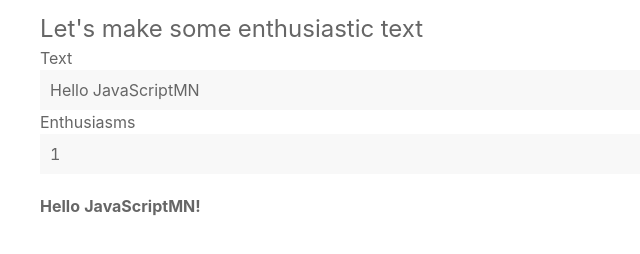
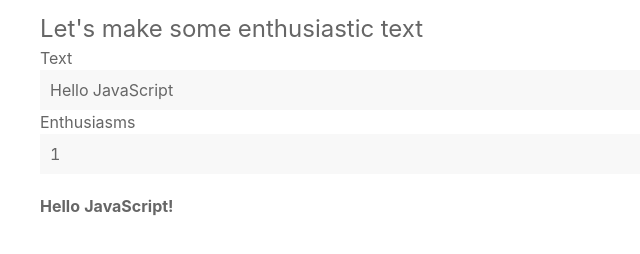
Before and after one commit to BrianMitchL/typescript-react-talk, a React (Create React App) app: page /pure in a window 1280 px wide. Shown: the part 138-392 px from the top of the page, without its empty margins (0-640 px from the left). Built offline with nearby package versions, Linux system fonts and the light colour scheme.

Commit message:
React hooks! 🥳🎉

```diff
--- a/src/areas/pure/SimpleHelpers.tsx
+++ b/src/areas/pure/SimpleHelpers.tsx
@@ -1,33 +1,23 @@
-import React, { ChangeEventHandler, Component } from 'react';
+import React, { ChangeEventHandler, useState } from 'react';
 import { display } from './simple-helpers';
 
-interface SimpleHelpersState {
-  text: string;
-  num: number;
-}
+export const SimpleHelpers = () => {
+  const [text, setText] = useState('Hello JavaScript');
+  const [num, setNum] = useState(1);
 
-export class SimpleHelpers extends Component<{}, SimpleHelpersState> {
-  state = {
-    text: 'Hello JavaScriptMN',
-    num: 1
+  const handleNumberChange: ChangeEventHandler<HTMLInputElement> = e => {
+    setNum(Number(e.currentTarget.value));
   };
 
-  handleNumberChange: ChangeEventHandler<HTMLInputElement> = e => {
-    this.setState({ num: Number(e.currentTarget.value) });
+  const handleTextChange: ChangeEventHandler<HTMLInputElement> = e => {
+    setText(e.currentTarget.value);
   };
 
-  handleTextChange: ChangeEventHandler<HTMLInputElement> = e => {
-    this.setState({ text: e.currentTarget.value });
-  };
-
-  render() {
   return (
     <>
       <h1>Simple Helpers</h1>
       <fieldset className="uk-fieldset">
-          <legend className="uk-legend">
-            Let's make some enthusiastic text
-          </legend>
+        <legend className="uk-legend">Let's make some enthusiastic text</legend>
 
         <div>
           <label htmlFor="text">Text</label>
@@ -36,8 +26,8 @@ export class SimpleHelpers extends Component<{}, SimpleHelpersState> {
             id="text"
             className="uk-input"
             autoComplete={'off'}
-              value={this.state.text}
-              onChange={this.handleTextChange}
+            value={text}
+            onChange={handleTextChange}
           />
         </div>
 
@@ -50,16 +40,15 @@ export class SimpleHelpers extends Component<{}, SimpleHelpersState> {
             min={0}
             step={1}
             autoComplete={'off'}
-              value={this.state.num}
-              onChange={this.handleNumberChange}
+            value={num}
+            onChange={handleNumberChange}
           />
         </div>
       </fieldset>
 
       <p>
-          <strong>{display(this.state.text, this.state.num)}</strong>
+        <strong>{display(text, num)}</strong>
       </p>
     </>
   );
-  }
-}
+};
```
Also changed, not shown: package.json (+10 -10 lines), 1 other file (tests, documents, lock files or other folders). Lines whose indentation alone changed are shown as unchanged.
